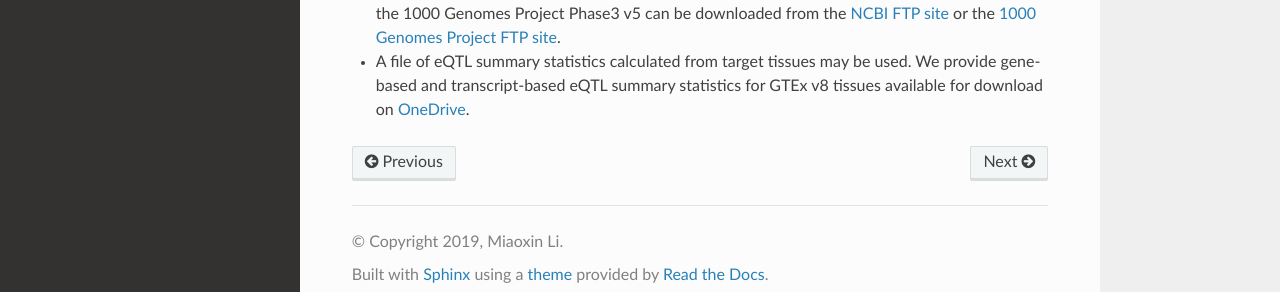
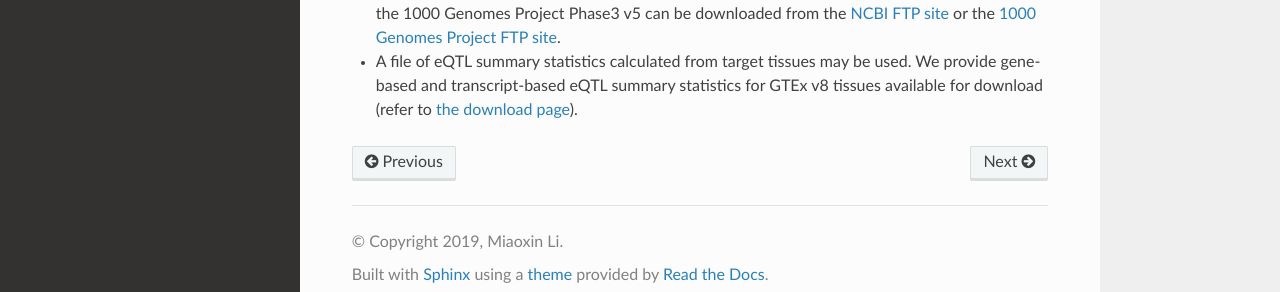
Before and after one commit to pmglab/KGGSEE, a Sphinx documentation site: the page built from doc/source/setup.rst, in a window 1280 px wide and 900 px high, scrolled down 1114 px. Shown: the part 589-881 px from the top of the window. Built offline with Sphinx 7.4.7 and the Read the Docs theme 2.0.0, drawn with Linux system fonts in a browser that asks for light colours.

Commit message:
Update setup.rst

```diff
--- a/doc/source/setup.rst
+++ b/doc/source/setup.rst
@@ -90,4 +90,4 @@ For running customized analyses, the following data is needed, refer to :ref:`De
 
 * VCF files of genotypes sampled from the population of the GWAS to be studied. Genotypes of the 1000 Genomes Project Phase3 v5 can be downloaded from the `NCBI FTP site <ftp://ftp-trace.ncbi.nih.gov/1000genomes/ftp/release/20130502>`_ or the `1000 Genomes Project FTP site <ftp://ftp.1000genomes.ebi.ac.uk/vol1/ftp/release/20130502>`_.
 
-* A file of eQTL summary statistics calculated from target tissues may be used. We provide gene-based and transcript-based eQTL summary statistics for GTEx v8 tissues available for download on `OneDrive <https://mailsysueducn-my.sharepoint.com/personal/limiaoxin_mail_sysu_edu_cn/_layouts/15/onedrive.aspx?id=%2Fpersonal%2Flimiaoxin%5Fmail%5Fsysu%5Fedu%5Fcn%2FDocuments%2Ftools%2Fkggsee%2Fresources&ga=1>`_.
+* A file of eQTL summary statistics calculated from target tissues may be used. We provide gene-based and transcript-based eQTL summary statistics for GTEx v8 tissues available for download (refer to `the download page <http://pmglab.top/kggsee/#/download>`_).
```
